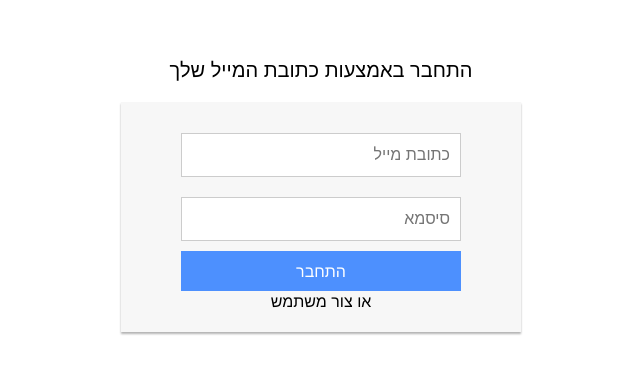
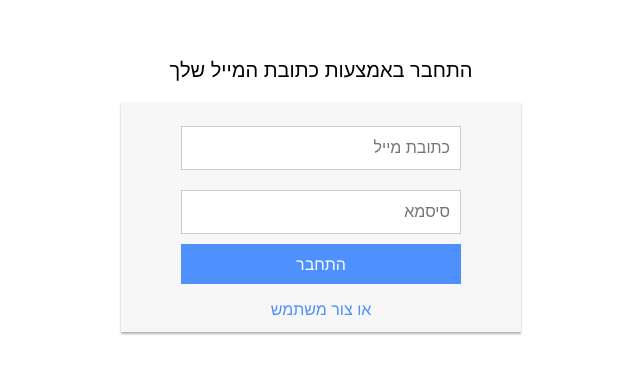
Before and after one commit to odedron100/chat, a React (Create React App) app: page /agents in a window 1280 px wide. Shown: the part 205-578 px from the top of the page, without its empty margins (319-959 px from the left). Built offline with nearby package versions, Linux system fonts and the light colour scheme.

Commit message:
Add design to register button

```diff
--- a/src/App.css
+++ b/src/App.css
@@ -88,6 +88,11 @@
 }
 
 
+.login-form-container .form #register-button {
+  margin-top: 15px;
+  color: #4d90fe;
+}
+
 .input {
   width: 70%;
   line-height: 40px;
```
